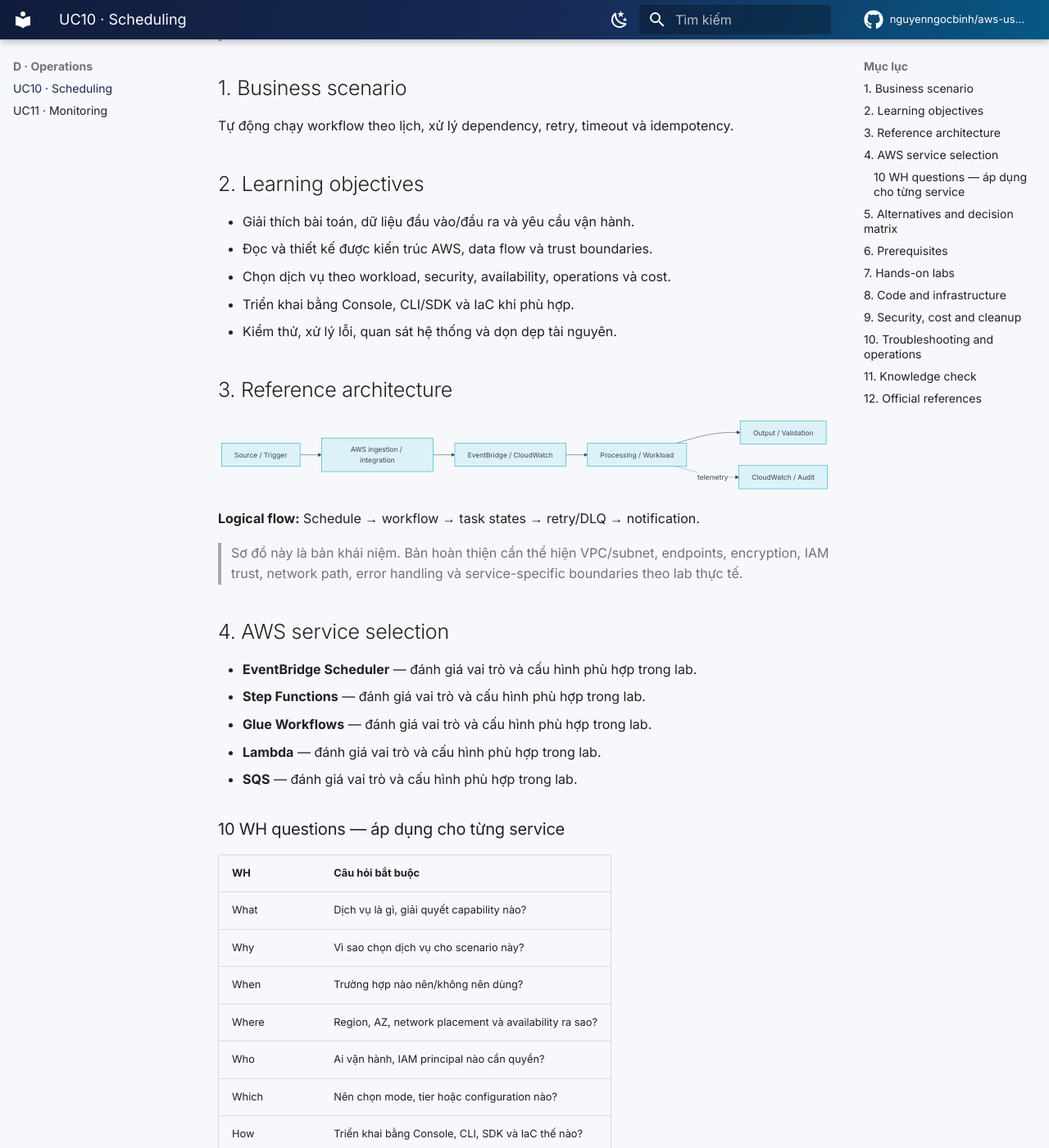
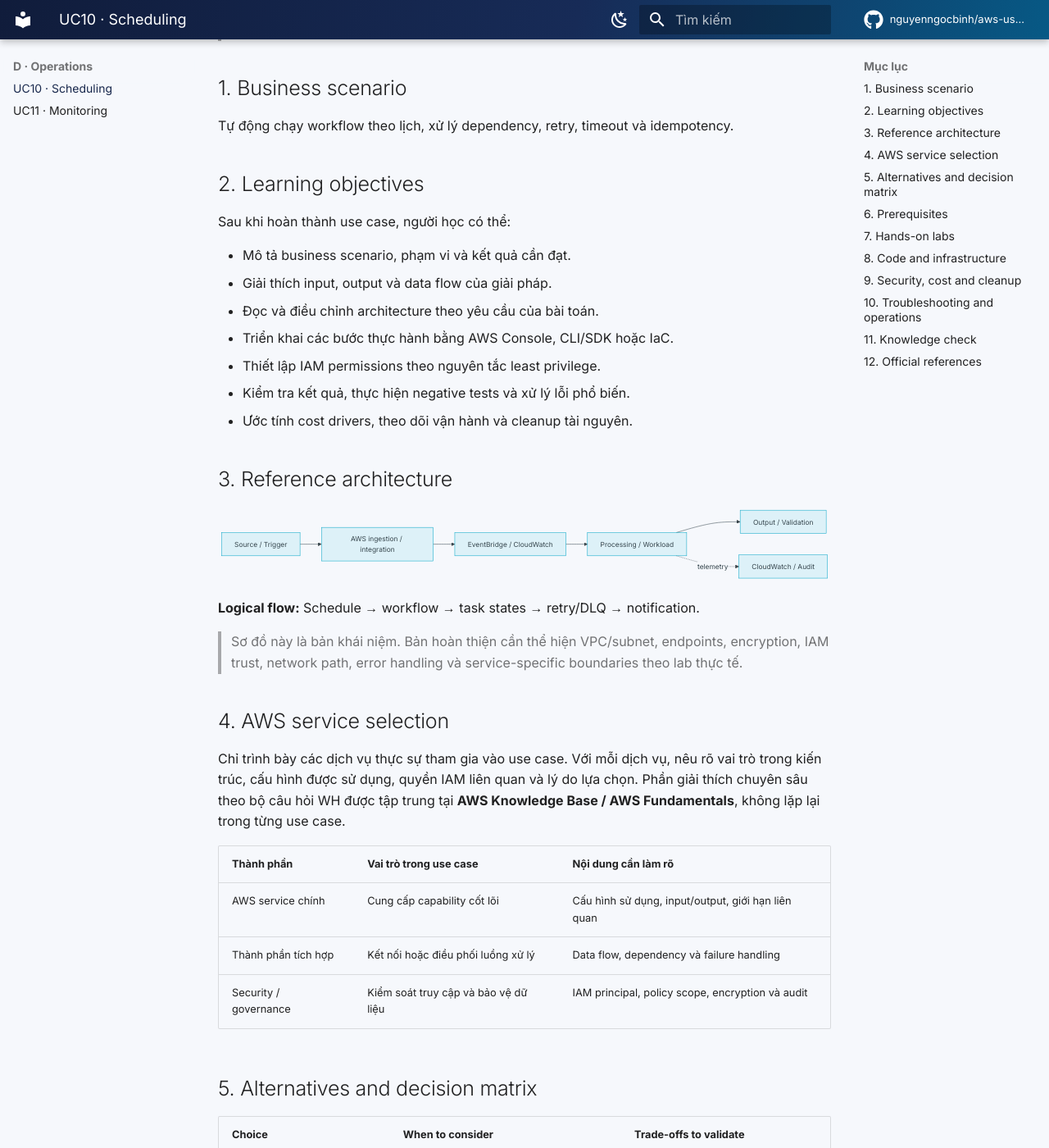
Before and after one commit to nguyenngocbinh/aws-usecase-learning-map, an MkDocs documentation site: the page built from docs/usecases/operations/uc10-scheduling.md, in a window 1280 px wide and 1400 px high, scrolled down 203 px. Shown: the whole window at 82% size. Built offline with MkDocs 1.6.1 and Material for MkDocs 9.7.7, drawn with Linux system fonts in a browser that asks for light colours; comment, search, counter and statistics services are not loaded; some of the changed text lies outside the part shown.

Commit message:
docs: remove WH questions from use case pages

````diff
--- a/docs/usecases/operations/uc10-scheduling.md
+++ b/docs/usecases/operations/uc10-scheduling.md
@@ -6,11 +6,16 @@
 Tự động chạy workflow theo lịch, xử lý dependency, retry, timeout và idempotency.
 
 ## 2. Learning objectives
-- Giải thích bài toán, dữ liệu đầu vào/đầu ra và yêu cầu vận hành.
-- Đọc và thiết kế được kiến trúc AWS, data flow và trust boundaries.
-- Chọn dịch vụ theo workload, security, availability, operations và cost.
-- Triển khai bằng Console, CLI/SDK và IaC khi phù hợp.
-- Kiểm thử, xử lý lỗi, quan sát hệ thống và dọn dẹp tài nguyên.
+
+Sau khi hoàn thành use case, người học có thể:
+
+- Mô tả business scenario, phạm vi và kết quả cần đạt.
+- Giải thích input, output và data flow của giải pháp.
+- Đọc và điều chỉnh architecture theo yêu cầu của bài toán.
+- Triển khai các bước thực hành bằng AWS Console, CLI/SDK hoặc IaC.
+- Thiết lập IAM permissions theo nguyên tắc least privilege.
+- Kiểm tra kết quả, thực hiện negative tests và xử lý lỗi phổ biến.
+- Ước tính cost drivers, theo dõi vận hành và cleanup tài nguyên.
 
 ## 3. Reference architecture
 ```mermaid
@@ -26,27 +31,15 @@ flowchart LR
 > Sơ đồ này là bản khái niệm. Bản hoàn thiện cần thể hiện VPC/subnet, endpoints, encryption, IAM trust, network path, error handling và service-specific boundaries theo lab thực tế.
 
 ## 4. AWS service selection
-- **EventBridge Scheduler** — đánh giá vai trò và cấu hình phù hợp trong lab.
-- **Step Functions** — đánh giá vai trò và cấu hình phù hợp trong lab.
-- **Glue Workflows** — đánh giá vai trò và cấu hình phù hợp trong lab.
-- **Lambda** — đánh giá vai trò và cấu hình phù hợp trong lab.
-- **SQS** — đánh giá vai trò và cấu hình phù hợp trong lab.
 
-### 10 WH questions — áp dụng cho từng service
-| WH | Câu hỏi bắt buộc |
-|---|---|
-| What | Dịch vụ là gì, giải quyết capability nào? |
-| Why | Vì sao chọn dịch vụ cho scenario này? |
-| When | Trường hợp nào nên/không nên dùng? |
-| Where | Region, AZ, network placement và availability ra sao? |
-| Who | Ai vận hành, IAM principal nào cần quyền? |
-| Which | Nên chọn mode, tier hoặc configuration nào? |
-| How | Triển khai bằng Console, CLI, SDK và IaC thế nào? |
-| How much | Pricing dimensions và cost drivers là gì? |
-| What if | Failure modes, limits, recovery và troubleshooting? |
-| How compared | So với alternative nào, trade-off ra sao? |
+Chỉ trình bày các dịch vụ thực sự tham gia vào use case. Với mỗi dịch vụ, nêu rõ vai trò trong kiến trúc, cấu hình được sử dụng, quyền IAM liên quan và lý do lựa chọn. Phần giải thích chuyên sâu theo bộ câu hỏi WH được tập trung tại **AWS Knowledge Base / AWS Fundamentals**, không lặp lại trong từng use case.
 
-**Status:** chưa hoàn thành cho đến khi có câu trả lời theo từng dịch vụ và dẫn nguồn AWS chính thức.
+| Thành phần | Vai trò trong use case | Nội dung cần làm rõ |
+|---|---|---|
+| AWS service chính | Cung cấp capability cốt lõi | Cấu hình sử dụng, input/output, giới hạn liên quan |
+| Thành phần tích hợp | Kết nối hoặc điều phối luồng xử lý | Data flow, dependency và failure handling |
+| Security / governance | Kiểm soát truy cập và bảo vệ dữ liệu | IAM principal, policy scope, encryption và audit |
+
 
 ## 5. Alternatives and decision matrix
 | Choice | When to consider | Trade-offs to validate |
@@ -93,7 +86,7 @@ Mã nguồn thực hành được tổ chức trong `usecases/UC10/`:
 Tạo bảng symptom → likely cause → diagnostic → remediation. Bổ sung CloudWatch logs/metrics, audit trail, retry behavior, alert routing và recovery checks khi phù hợp.
 
 ## 11. Knowledge check
-- [ ] Trả lời đủ 10 WH cho từng AWS service.
+- [ ] Trình bày được vai trò và cấu hình của từng AWS service trong use case.
 - [ ] So sánh service chính với ít nhất hai alternatives khả thi khi phù hợp.
 - [ ] Giải thích architecture, data flow và security boundaries.
 - [ ] Reproduce lab từ môi trường sạch.
````
